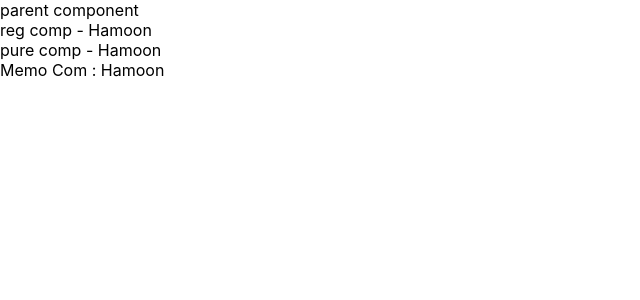
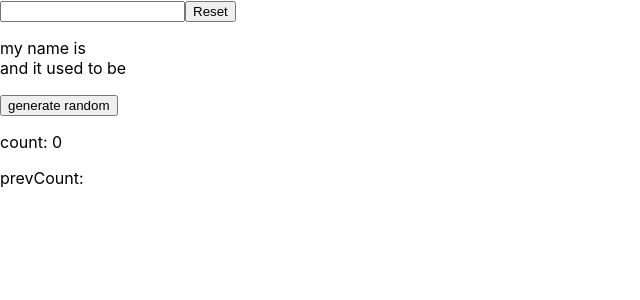
Before and after one commit to elhambanan/ReactShoppingCart, a React (Create React App) app: page / in a window 1280 px wide. Shown: the top 300 px of the page, without its empty margins (0-640 px from the left). Built offline with nearby package versions, Linux system fonts and the light colour scheme.

Commit message:
add Ref: creatRef() and useRe()

```diff
--- a/src/App.js
+++ b/src/App.js
@@ -11,6 +11,9 @@ import HoverCount from './components/hocExample/HoverCounter';
 import HoverCounter from './components/hocExample/HoverCounter';
 import ClickCounter from './components/hocExample/ClickCounter';
 import ParentComp from './components/PureMemoComp/ParentComp';
+import ClassRef from './components/ref/ClassRef';
+import FuncttionalRef from './components/ref/FunctionalRef';
+import UseRef from './components/ref/UseRef';
 
 class App extends Component {
   constructor(props) {
@@ -96,8 +99,11 @@ shouldComponentUpdate(nextProps, nextState){
 
     return (
       <>
-      <ParentComp />
+      <UseRef />
+      {/* <ClassRef />
+      <FuncttionalRef /> */}
 
+      {/* <ParentComp /> */}
       {/* <ClickCounter name ="Eli"/>
       <HoverCounter /> */}
       {/* <button onClick={()=>{this.setState({isShow: !this.state.isShow})}}>
--- a/src/components/PureMemoComp/ParentComp.jsx
+++ b/src/components/PureMemoComp/ParentComp.jsx
@@ -12,7 +12,7 @@ class ParentComp extends Component {
         },5000)
     }
     render() {
-        console.log("parent comp--------")
+        console.log("parent comp-------- ")
         return (
             <div>
                 parent component
--- a/src/components/ref/ClassRef.js
+++ b/src/components/ref/ClassRef.js
@@ -1,10 +1,18 @@
-import React, { Component } from 'react';
+import React, { Component, createRef } from 'react';
  class ClassRef extends Component {
      state = {  }
+     constructor(props){
+        super(props);
+        this.inputRef = React.createRef();
+     }
+     componentDidMount() {
+         console.log(this.inputRef.current);
+         this.inputRef.current.focus();
+     }
      render() {
          return (
              <div>
-                 <input type="text" />
+                 <input type="text" ref={this.inputRef} />
              </div>
          );
      }
--- /dev/null
+++ b/src/components/ref/FunctionalRef.js
@@ -0,0 +1,18 @@
+// useRef() : is hook
+// 1. to DOM access.
+// 2. to store the value of pervious state!
+import {useEffect, useRef} from "react";
+
+// 1:
+const FunctionalRef = () => {
+    const inputRef = useRef();
+
+    useEffect(()=>{
+        inputRef.current.focus()
+    },[])
+    return ( <input type="text" ref={inputRef}/>);
+}
+
+// 2:
+
+export default FunctionalRef;
--- /dev/null
+++ b/src/components/ref/UseRef.js
@@ -0,0 +1,51 @@
+import { useEffect, useRef, useState } from "react";
+
+const UseRef = () => {
+    const [inputValue, setInputValue] = useState("");
+    // const inputRef = useRef();
+    const prevValue = useRef();
+    const [count, setCount] = useState(0);
+    const prevCount = useRef();
+
+    // when DOM loaded focus on input:
+    useEffect(()=>{
+        // inputRef.current.focus();
+        prevValue.current = inputValue //ref updating in useEffect() Does not re-render component
+    },[inputValue])
+
+    useEffect(()=>{
+        prevCount.current = count;
+    },[count])
+
+    const changeHandler = (e)=>{
+        console.log(e.target.value)
+        setInputValue(e.target.value)
+    }
+
+    // when Reset-btn clicked focus on input:
+    const resetHandler = ()=>{
+        setInputValue("");
+        // inputRef.current.focus();
+    }
+    return (
+        <div>
+            <input type="text"
+                value={inputValue}
+                // ref={inputRef}
+                onChange={changeHandler}
+                />
+            <button onClick={resetHandler}>Reset</button>
+            <p>
+                my name is {inputValue} <br/>
+                and it used to be {prevValue.current}
+            </p>
+            <div>
+                <button onClick={()=>setCount(Math.ceil(Math.random()*100))}>generate random</button>
+                <p>count: {count}</p>
+                <p>prevCount: {prevCount.current}</p>
+            </div>
+        </div>
+     );
+}
+
+export default UseRef;
```
